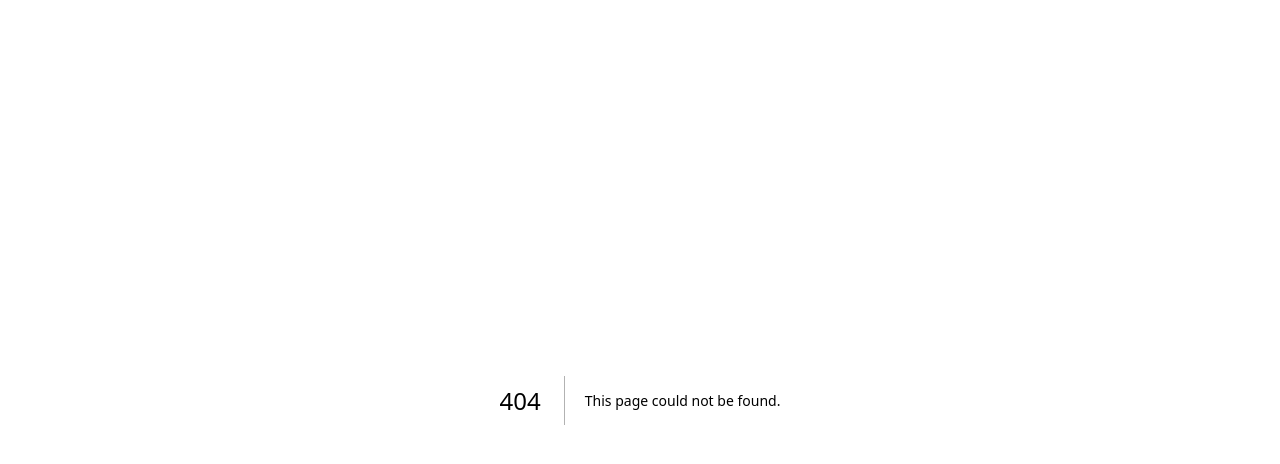
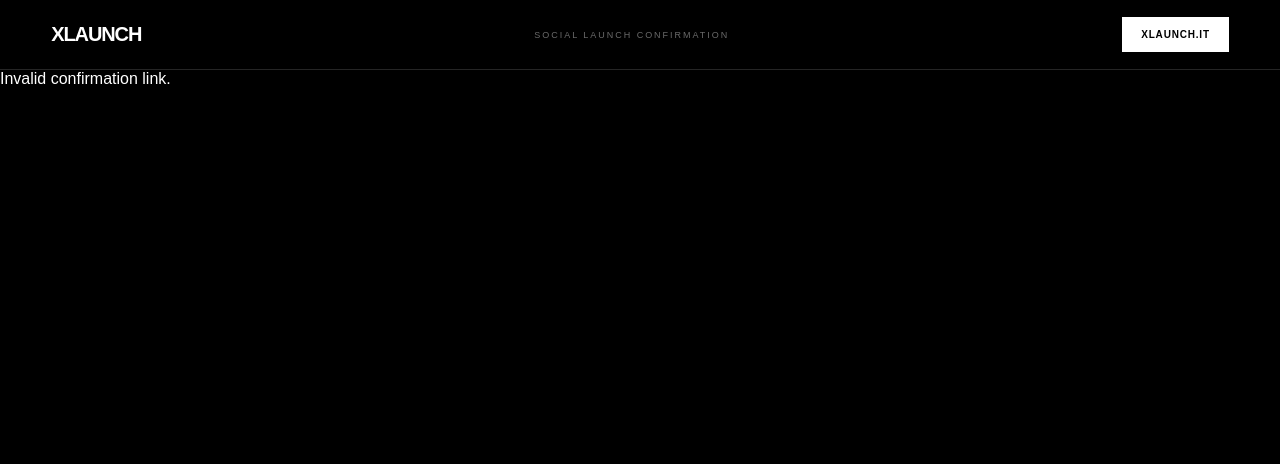
Before and after one commit to shawkkkkk/xlaunch, a Next.js app: page /social/confirm/1 in a window 1280 px wide. Before the commit this address had no page. Shown: the top 464 px of the page. Built offline with nearby package versions, Linux system fonts and the light colour scheme; no server answers.

Commit message:
Build X social confirmation experience

```diff
--- /dev/null
+++ b/src/app/social/confirm/[id]/page.tsx
@@ -0,0 +1,23 @@
+import SocialConfirmClient from "@/components/SocialConfirmClient";
+
+export default async function SocialConfirmPage({
+  params,
+  searchParams,
+}: {
+  params: Promise<{ id: string }>;
+  searchParams: Promise<{ token?: string }>;
+}) {
+  const { id } = await params;
+  const { token = "" } = await searchParams;
+
+  return (
+    <main>
+      <nav>
+        <a className="logo" href="/">XLAUNCH</a>
+        <div className="navRule">SOCIAL LAUNCH CONFIRMATION</div>
+        <a className="wallet tokenBack" href="/">XLAUNCH.IT</a>
+      </nav>
+      <SocialConfirmClient commandPostId={id} token={token} />
+    </main>
+  );
+}
```
